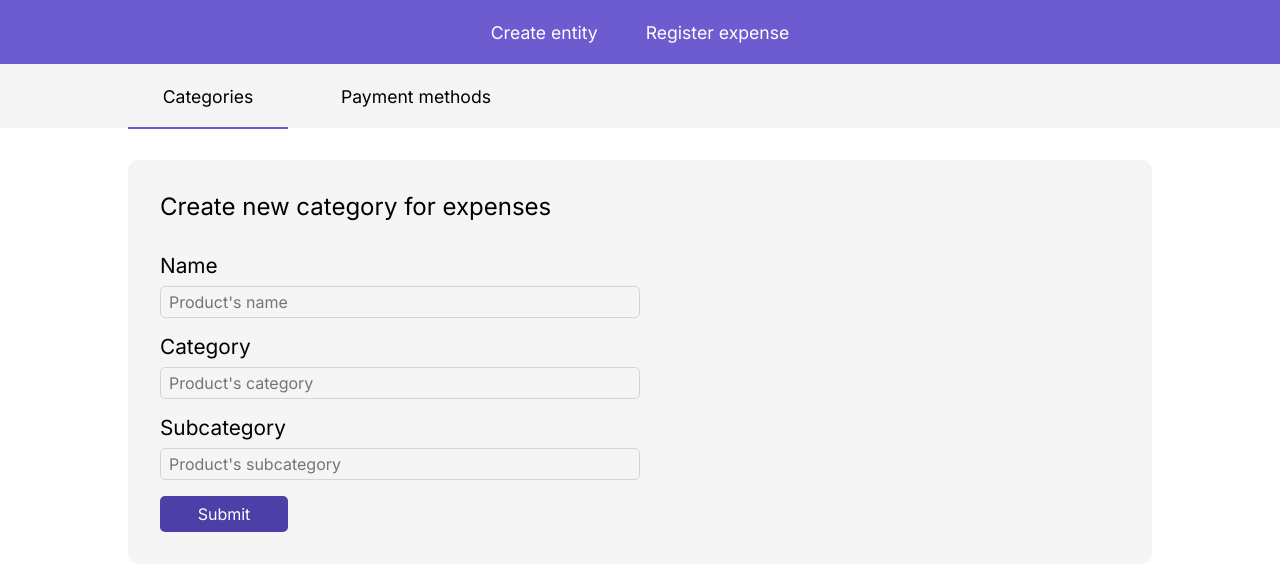
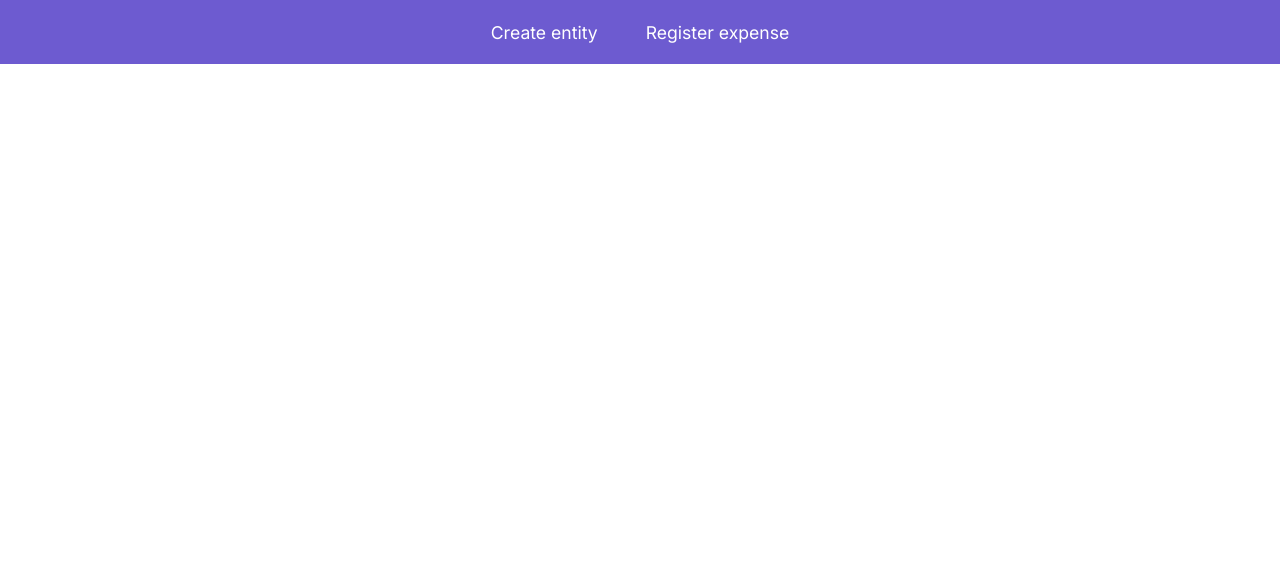
Before and after one commit to nblucas/finance-management-app, a React app in the folder frontend/: page / in a window 1280 px wide. Shown: the top 570 px of the page. Built offline with nearby package versions, Linux system fonts and the light colour scheme; the HTML template or start-up script is replaced by a standard one.

Commit message:
feat: redoing main interface, so some components are being deleted

```diff
--- a/frontend/src/App.tsx
+++ b/frontend/src/App.tsx
@@ -1,15 +1,10 @@
 import "./global-styles.css"
 import Header from "./layouts/header/Header"
-import Tab from "./components/tab/Tab"
-import { entitiesTabValues } from "./models/model-entities"
-import CategoryRegistrantion from "./pages/CategoryRegistration"
 
 function App() {
   return (
     <>
       <Header />
-      <Tab tabTitles={entitiesTabValues}/>
-      <CategoryRegistrantion />
     </>
   )
 }
--- a/frontend/src/components/tab/Tab.module.css
+++ /dev/null
@@ -1,37 +0,0 @@
-.tabContainer {
-  height: 4rem;
-  padding: 0 var(--side-margin);
-  background-color: var(--bg-secondary);
-  list-style: none;
-  font-size: 1.1rem;
-  display: flex;
-  justify-content: start;
-  align-items: center;
-  gap: 3rem;
-}
-
-.tabItemContainer {
-  height: 100%;
-  width: 10rem;
-  display: flex;
-  align-items: center;
-  justify-content: center;
-}
-
-.tabItemContainer:hover {
-  cursor: pointer;
-  color: rgb(122, 122, 122);
-}
-
-.tabItemContainerActive {
-  border-bottom: 2px solid var(--accent-primary);
-  margin-bottom: -2px;
-}
-
-.tabItem {
-  border: none;
-  background: none;
-  font-size: inherit;
-  color: inherit;
-  cursor: inherit;
-}
--- a/frontend/src/components/tab/Tab.tsx
+++ /dev/null
@@ -1,31 +0,0 @@
-import { useState } from "react"
-import styles from "./Tab.module.css"
-
-type TabProps = {
-  tabTitles: {
-    id: number,
-    title: string
-  }[]
-}
-
-export default function Tab(props: Readonly<TabProps>) {
-  const { tabTitles } = props
-  const [currentTab, setCurrentTable] = useState(tabTitles[0])
-
-  return (
-    <ul className={styles.tabContainer}>
-      {tabTitles.map((value) => {
-        const isTabActive = currentTab === value
-        const tabActiveStyle = isTabActive ? styles.tabItemContainerActive : ""
-
-        return (
-          <li key={`${value.id}`} className={`${styles.tabItemContainer} ${tabActiveStyle}`}>
-            <button className={styles.tabItem} onClick={() => {setCurrentTable(value)}}>
-              {value.title}
-            </button>
-          </li>
-        )
-      })}
-    </ul>
-  )
-}
--- a/frontend/src/models/model-entities.ts
+++ /dev/null
@@ -1,11 +0,0 @@
-
-export const entitiesTabValues = [
-  {
-    id: 0,
-    title: "Categories"
-  },
-  {
-    id: 1,
-    title: "Payment methods"
-  }
-]
--- a/frontend/src/pages/CategoryRegistration.tsx
+++ /dev/null
@@ -1,12 +0,0 @@
-import FormHeading from "../components/form-heading/FormHeading";
-import CategoryRegistrationoForm from "../forms/CategoryRegistrationForm/CategoryRegistrationForm";
-import PageContainer from "../layouts/page-container/PageContainer";
-
-export default function CategoryRegistration() {
-  return (
-    <PageContainer>
-      <FormHeading label={"Create new category for expenses"} />
-      <CategoryRegistrationoForm />
-    </PageContainer>
-  )
-}
```
